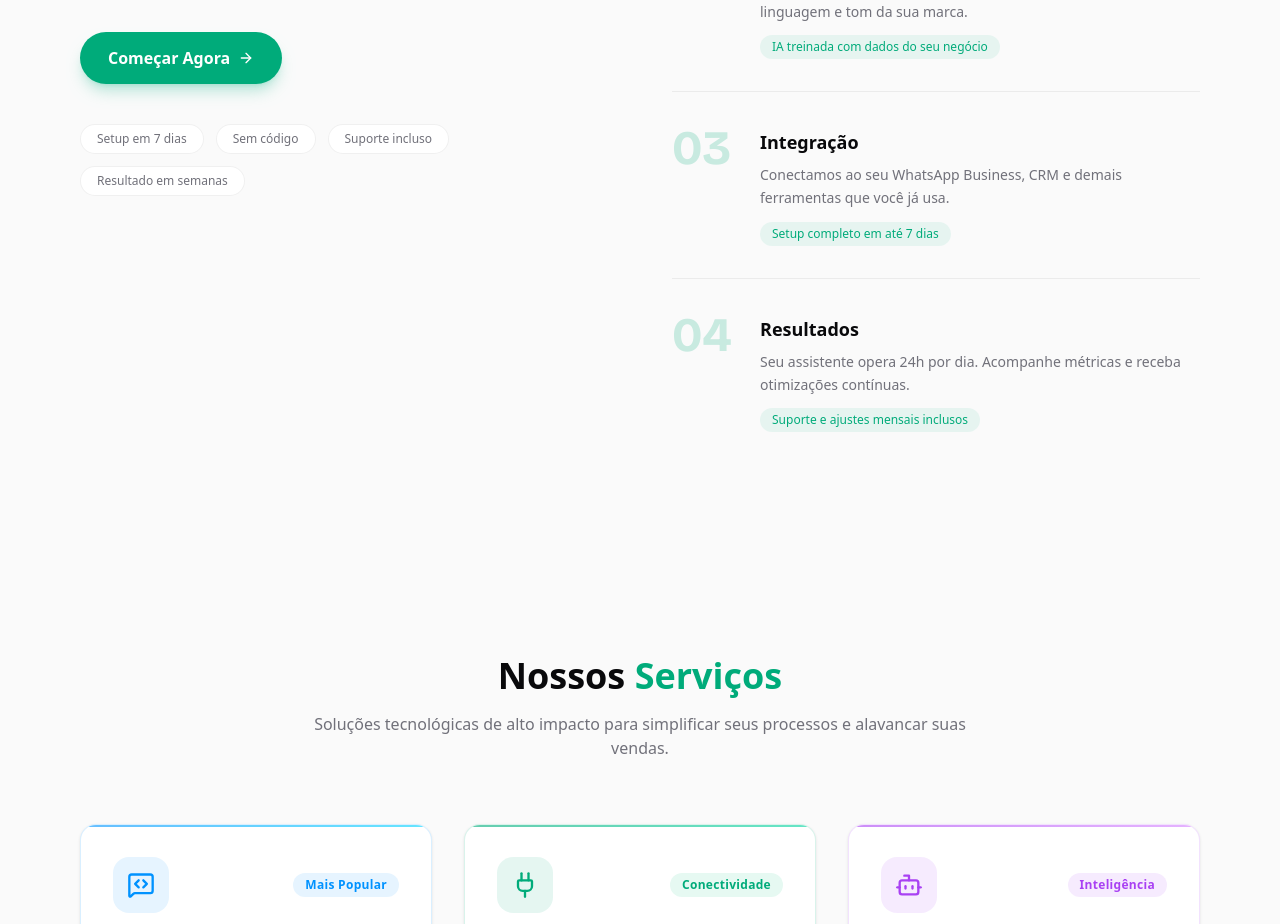
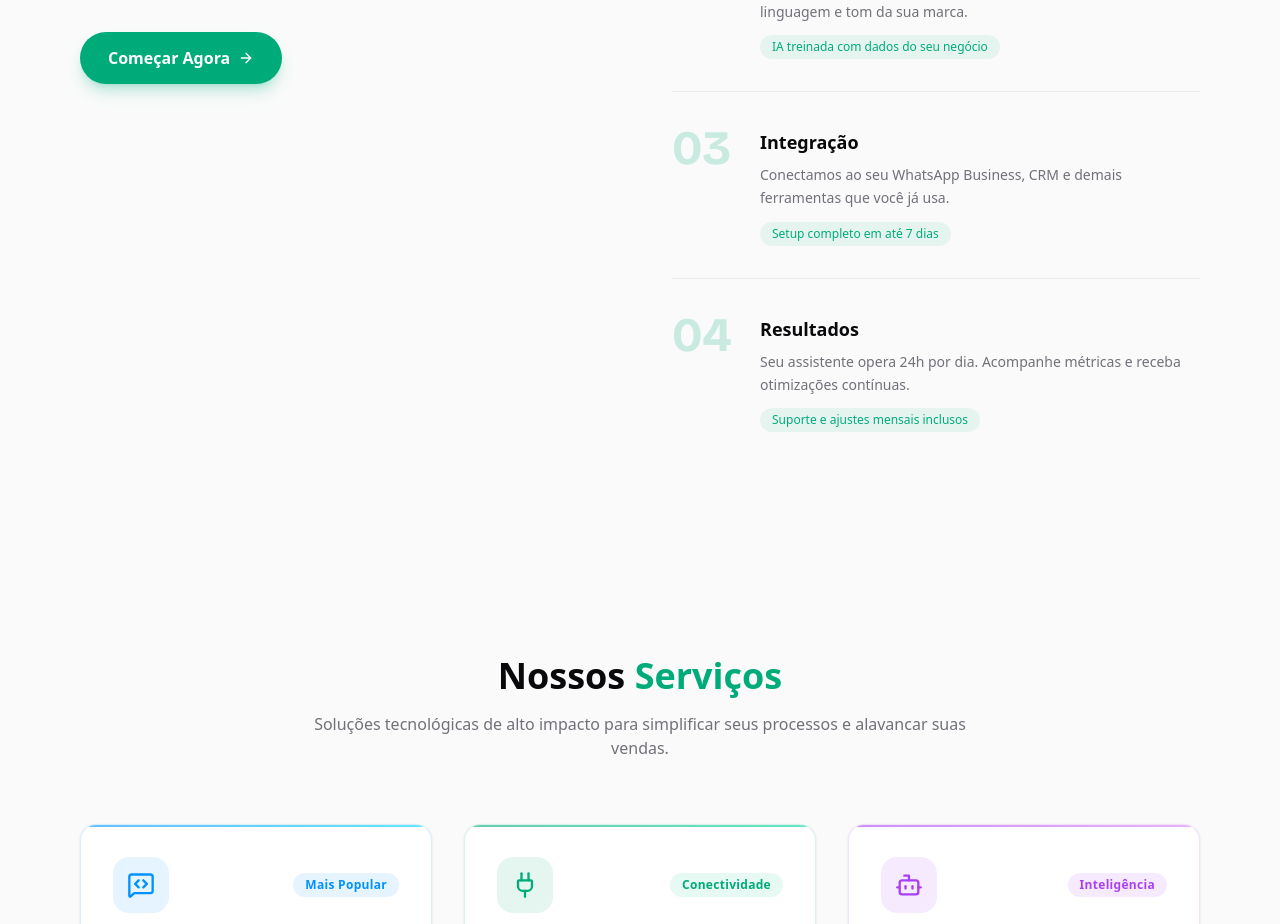
Before and after one commit to eusoualessandrolima/companychat-ia-site, a Next.js app: page / in a window 1280 px wide. Shown: the part 2748-3672 px from the top of the page. Built offline with nearby package versions, Linux system fonts and the light colour scheme.

Commit message:
style: remove chips decorativos da seção Como Funciona
Co-Authored-By: Claude Sonnet 4.6 <noreply@anthropic.com>

```diff
--- a/src/components/ComoFunciona.tsx
+++ b/src/components/ComoFunciona.tsx
@@ -71,22 +71,6 @@ export default function ComoFunciona() {
               <ArrowRight className="h-4 w-4" />
             </a>
 
-            {/* Decorative stat chips */}
-            <div className="mt-10 flex flex-wrap gap-3">
-              {[
-                "Setup em 7 dias",
-                "Sem código",
-                "Suporte incluso",
-                "Resultado em semanas",
-              ].map((chip) => (
-                <span
-                  key={chip}
-                  className="rounded-full border border-card-border bg-card px-4 py-1.5 text-xs font-medium text-text-secondary"
-                >
-                  {chip}
-                </span>
-              ))}
-            </div>
           </motion.div>
 
           {/* ── Right: Numbered steps ── */}
```
